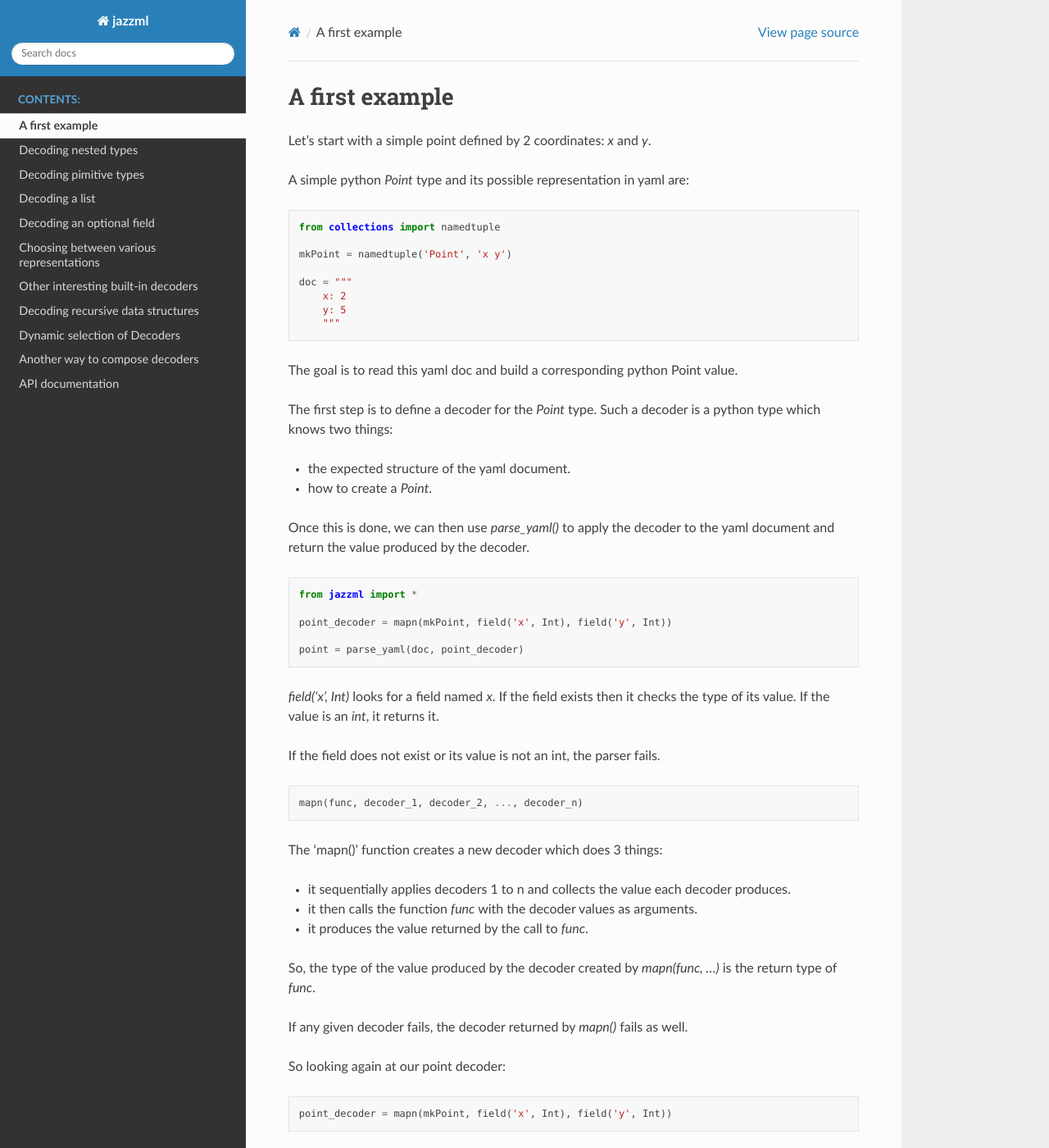
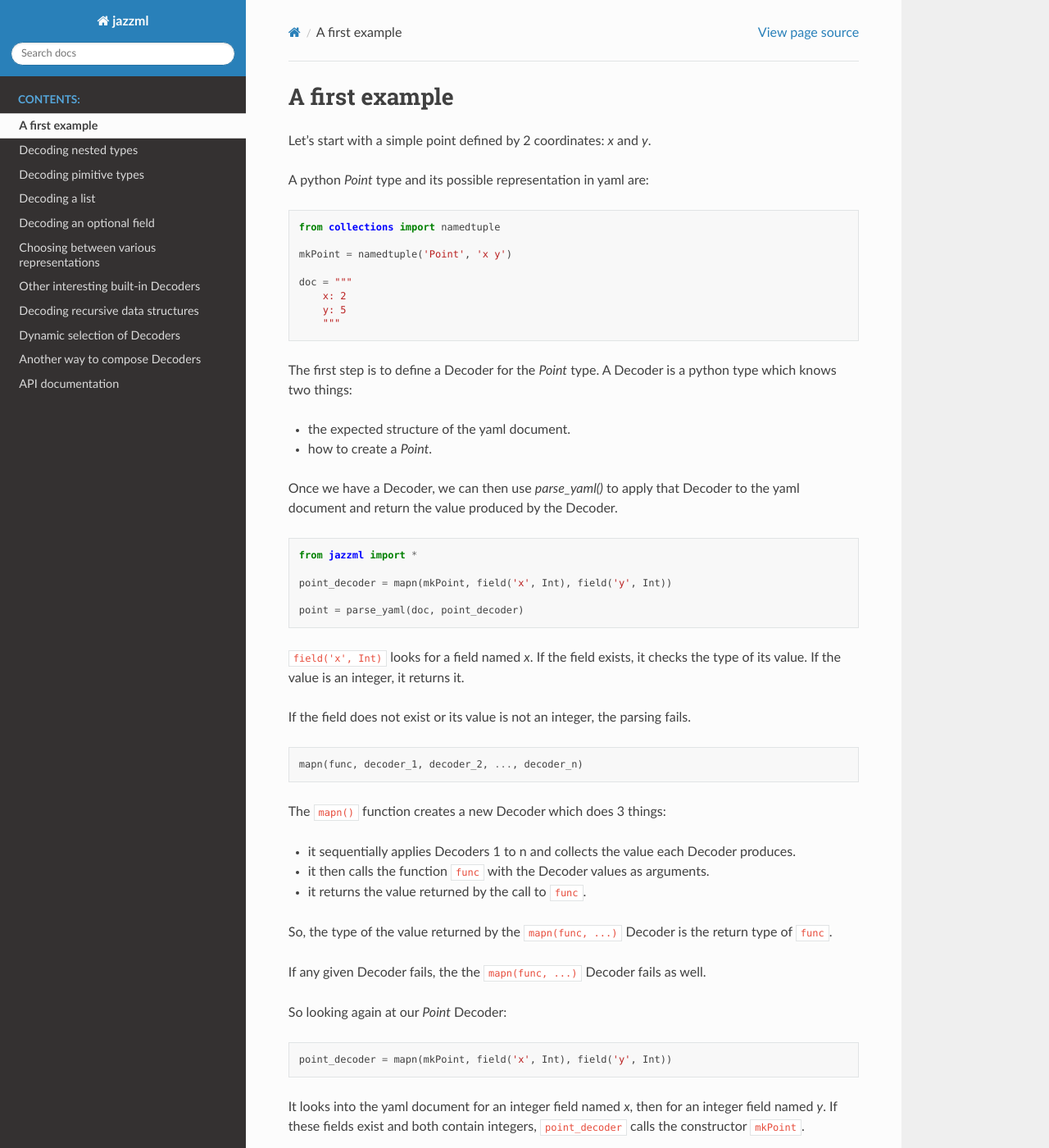
Before and after one commit to jcmincke/jazzml, a Sphinx documentation site: the page built from docs/guide.rst, in a window 1280 px wide and 1400 px high. Shown: the whole window at 82% size. Built offline with Sphinx 7.4.7 and the Read the Docs theme 2.0.0, drawn with Linux system fonts in a browser that asks for light colours; some of the changed text lies outside the part shown.

Commit message:
Improve documentation

```diff
--- a/docs/guide.rst
+++ b/docs/guide.rst
@@ -8,7 +8,7 @@
 
 Let's start with a simple point defined by 2 coordinates: `x` and `y`.
 
-A simple python `Point` type and its possible representation in yaml are:
+A python `Point` type and its possible representation in yaml are:
 
 .. code:: python
 
@@ -21,14 +21,12 @@ A simple python `Point` type and its possible representation in yaml are:
       y: 5
       """
 
-The goal is to read this yaml doc and build a corresponding python Point value.
-
-The first step is to define a decoder for the `Point` type. Such a decoder is a python type which knows two things:
+The first step is to define a Decoder for the `Point` type. A Decoder is a python type which knows two things:
 
 - the expected structure of the yaml document.
 - how to create a `Point`.
 
-Once this is done, we can then use `parse_yaml()` to apply the decoder to the yaml document and return the value produced by the decoder.
+Once we have a Decoder, we can then use `parse_yaml()` to apply that Decoder to the yaml document and return the value produced by the Decoder.
 
 .. code:: python
 
@@ -40,37 +38,37 @@ Once this is done, we can then use `parse_yaml()` to apply the decoder to the ya
 
 
 
-`field('x', Int)` looks for a field named `x`. If the field exists then it checks the type of its value. If the value is an `int`, it returns it.
+``field('x', Int)`` looks for a field named `x`. If the field exists, it checks the type of its value. If the value is an integer, it returns it.
 
-If the field does not exist or its value is not an int, the parser fails.
+If the field does not exist or its value is not an integer, the parsing fails.
 
 .. code:: python
 
   mapn(func, decoder_1, decoder_2, ..., decoder_n)
 
-The 'mapn()' function creates a new decoder which does 3 things:
+The ``mapn()`` function creates a new Decoder which does 3 things:
 
-- it sequentially applies decoders 1 to n and collects the value each decoder produces.
-- it then calls the function `func` with the decoder values as arguments.
-- it produces the value returned by the call to `func`.
+- it sequentially applies Decoders 1 to n and collects the value each Decoder produces.
+- it then calls the function ``func`` with the Decoder values as arguments.
+- it returns the value returned by the call to ``func``.
 
-So, the type of the value produced by the decoder created by `mapn(func, ...)` is the return type of `func`.
+So, the type of the value returned by the ``mapn(func, ...)`` Decoder is the return type of ``func``.
 
-If any given decoder fails, the decoder returned by `mapn()` fails as well.
+If any given Decoder fails, the the ``mapn(func, ...)`` Decoder fails as well.
 
 
-So looking again at our point decoder:
+So looking again at our `Point` Decoder:
 
 .. code:: python
 
   point_decoder = mapn(mkPoint, field('x', Int), field('y', Int))
 
-It looks into the yaml document for an integer field named `x`, then for an integer field named `y`. If these fields exist and contain integers, it calls the constructor `mkPoint`.
+It looks into the yaml document for an integer field named `x`, then for an integer field named `y`. If these fields exist and both contain integers, ``point_decoder`` calls the constructor ``mkPoint``.
 
 
-It is important to note that the function `func` given to  `mapn()` does not have to be a constructor. It can be any function which takes as many arguments as the number of given decoders.
+It is important to note that the function ``func`` passed given to ``mapn()`` does not have to be a constructor. It can be any function which takes as many arguments as the number of Decoders arguments.
 
-For instance, we could write a decoder that sums the fields `x` and `y`.
+For instance, we could write a Decoder that sums the fields `x` and `y`.
 
 .. code:: python
 
@@ -104,7 +102,7 @@ A yaml representation of a circle could be:
       radius: 10
       """
 
-And a circle decoder would be:
+And a `Circle` Decoder would be:
 
 .. code:: python
 
@@ -112,19 +110,19 @@ And a circle decoder would be:
 
   circle = parse_yaml(doc, circle_decoder)
 
-`circle_decoder` follows the same logic as our previous `point_decoder`.
+``circle_decoder`` follows the same logic as our previous ``point_decoder``.
 
-It looks for a field named `centre` and tries to decode its value using `point_decoder`.
+It looks for a field named `centre` and tries to decode its value using ``point_decoder``.
 Thus, it expects the field `centre` to contain a composite value of type `Point`.
 
-This example shows how decoders can be composed into much larger and arbitrarily complex decoders.
+This example shows how Decoders can be composed into much larger and arbitrarily complex Decoders.
 
 
 ------------------------
  Decoding pimitive types
 ------------------------
 
-`jazzml` define built-in decoders for yaml primitive types: `Int`, `Float`, `String`, `Bool`.
+`jazzml` define built-in Decoders for primitive types: `Int`, `Float`, `String`, `Bool`.
 
 
 .. code:: python
@@ -134,7 +132,7 @@ This example shows how decoders can be composed into much larger and arbitrarily
   parse_yaml('True', Bool) == True
   parse_yaml('Hello World', Str) == 'Hello World'
 
-In addition, the built-in decoder `Real` decodes a value that is either a integer or a float.
+In addition, the built-in Decoder `Real` decodes a value that is either a integer or a float.
 
 .. code:: python
 
@@ -182,7 +180,8 @@ If the yaml document contains a list of `Point`, we can build a corresponding li
 
 Let's consider a colored point having ef 3 attributes `x`, `y` and `color`.
 
-Attributes `x` and `y` are mandatory but `color` is optional. If the yaml doc does not contain it, the decoder will set it to `None`or to a default value defined by the user.
+Attributes `x` and `y` are mandatory but `color` is optional. To decode a potentially missig field ``optional_field()`` can be used. It creates a field Decoder which, in case the field is absent from the document, wil set it to `None` or to a default value defined by the user.
+
 
 .. code:: python
 
@@ -316,10 +317,10 @@ The next example shows how we can decode an integer (if present) or return a spe
 
 
 ------------------------------------
- Other interesting built-in decoders
+ Other interesting built-in Decoders
 ------------------------------------
 
-`succeed()` creates a decoder which always succeeds and produces a given value, whatever the document.
+``succeed(v)`` creates a Decoder which always succeeds and return the given value `v`, whatever the document.
 
 
 .. code:: python
@@ -334,7 +335,7 @@ The next example shows how we can decode an integer (if present) or return a spe
   parse_yaml(doc, decoder) == "your value"
 
 
-`fail()` creates a decoder which always fails.
+``fail()`` creates a Decoder which always fails.
 
 .. code:: python
 
@@ -368,13 +369,13 @@ The next example shows how we can decode an integer (if present) or return a spe
  Decoding recursive data structures
 ------------------------------------
 
-Creating a decoder for recursive data structure can be done with `lazy()`.
+Creating a Decoder for recursive data structure can be done with ``lazy()``.
 
-The argument to `lazy()` must be a function which takes no argument and returns a decoder.
+The argument to ``lazy()`` must be a function which takes no argument and returns a Decoder.
 
 Consider the following yaml document which represents a linked list. Each node of the list contains a value (head) and a representation of the next node (tail).
 
-The last item of the list is a node whose tail is `None`.
+The last item in the list is a node with `None` as tail.
 
 .. code:: python
 
@@ -411,11 +412,11 @@ Another approach is to create a little factory for our decoder and passing it to
  Dynamic selection of Decoders
 ------------------------------------
 
-In some cases, while the document is being decoded, it might be useful to select the next decoder to apply based on an already decoded value.
+In some cases, it might be useful to dynamically select the next Decoder to apply based on an already decoded value.
 
-For that, you can use the `then()` method.
+For that, you can use the ``then()`` method.
 
-If we have a document which contains versioned data, a possible solution is:
+If we have a document which contains versioned data, a possible solution to decode it is:
 
 .. code:: python
 
@@ -441,7 +442,7 @@ If we have a document which contains versioned data, a possible solution is:
   parse_yaml(doc, List(decoder)) == [6, "Good morning"]
 
 ------------------------------------
- Another way to compose decoders
+ Another way to compose Decoders
 ------------------------------------
 
 For those who find `mapn()` syntax too heavy, it can be replaced by two infix operators: `*` and `@`.
```
Also changed, not shown: other parts of docs/guide.rst (+11 -9 lines).
